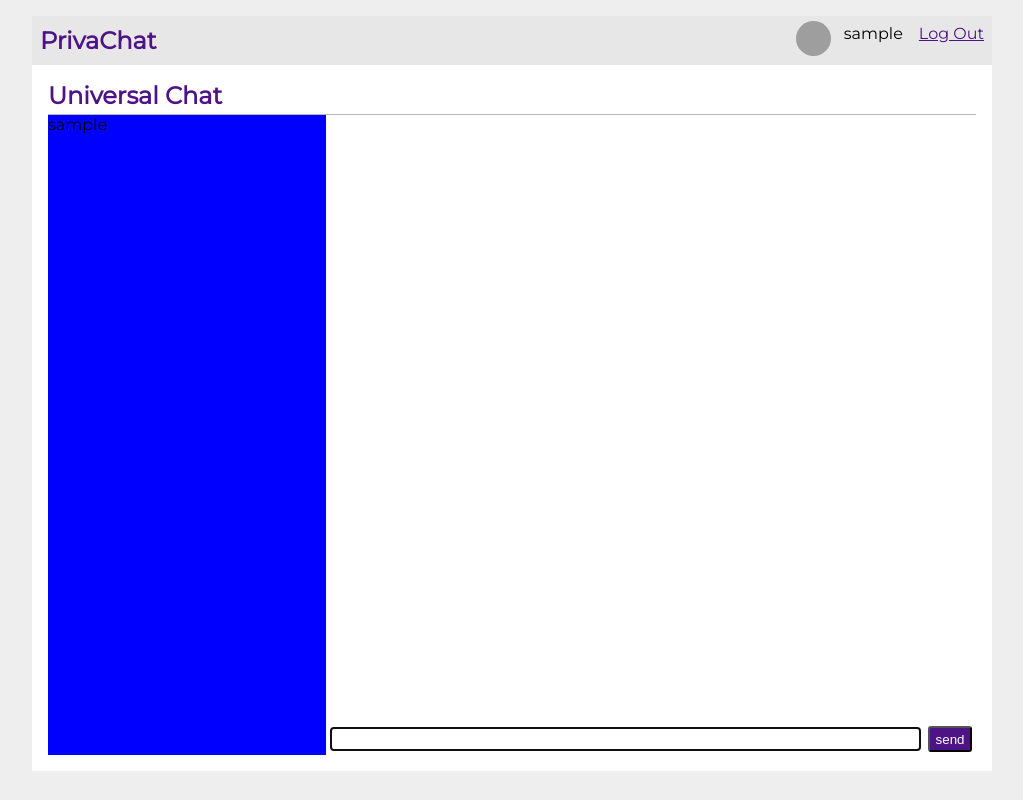
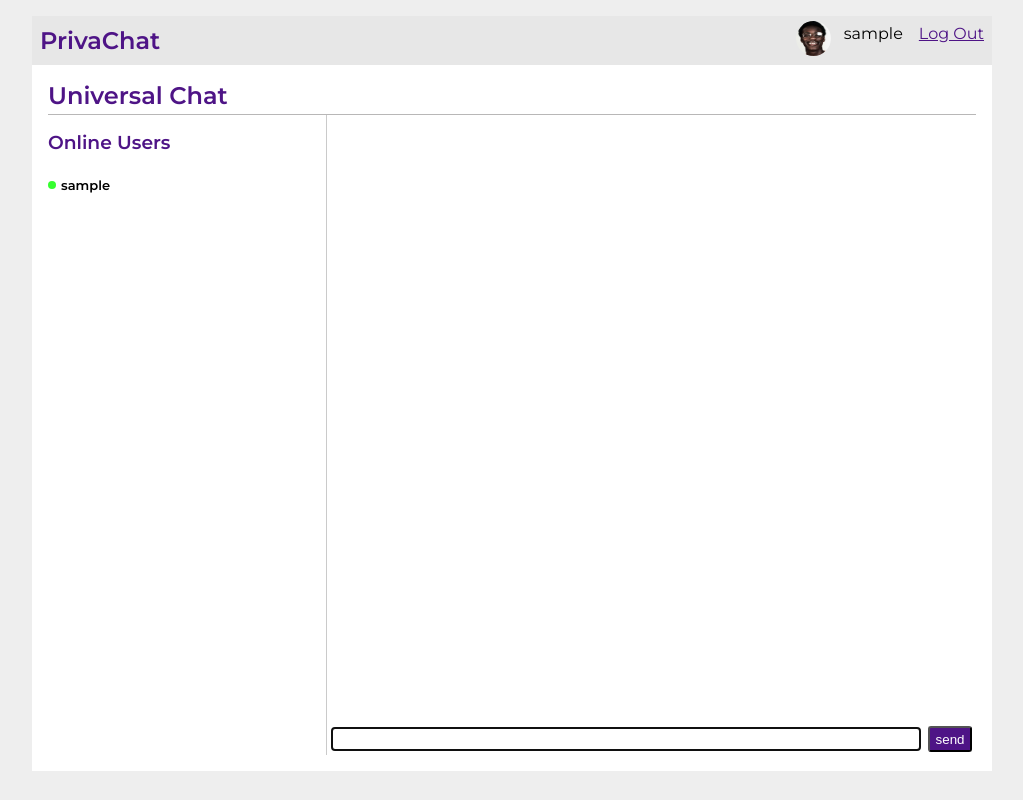
Before and after one commit to robwayne/privachat, a Flask app: template server/templates/index.html in a window 1280 px wide. Shown: the whole page, without its empty margins (128-1151 px from the left). Run offline with Flask 2, Linux system fonts and the light colour scheme; the visitor is signed in with stand-in values (Sample User, id 1); data comes from the database, SQL or seed files in the repository; the template is opened without the code that fills it: most values are stand-ins (such as "Sample title", 1, 10 or a date in 2020); grey boxes are pictures that could not be loaded.

Commit message:
working on images

```diff
--- a/blueprints/auth.py
+++ b/blueprints/auth.py
@@ -1,14 +1,31 @@
 import os
 from pathlib import Path
 import functools
-from flask import (Blueprint, flash, g, redirect,
-                   render_template, request, session, url_for, current_app)
+from flask import (
+	Blueprint,
+	flash, g,
+	redirect, render_template,
+	request, session,
+	url_for, current_app
+)
+
+from werkzeug.utils import secure_filename
 from werkzeug.security import check_password_hash, generate_password_hash
 
 from db.sqlitedb import getDatabase
 
 blueprint = Blueprint('auth', __name__, url_prefix='/auth')
 
+UPLOADS_FOLDER = os.path.realpath(os.path.join('static', 'images/uploads'))
+ALLOWED_EXTENSIONS = ["JPEG", "JPG", "PNG", "GIF"]
+
+def checkImageFilename(filename):
+	if filename != "" and "." in filename:
+		extension = filename.split(".")[1]
+		if extension.upper() in ALLOWED_EXTENSIONS:
+			return True
+
+	return False
 
 @blueprint.route('/register', methods=['GET', 'POST'])
 def register():
@@ -42,11 +59,14 @@ def register():
 		if error is None:
 			# if we have valid pwd and username we can then register the user
 			if profileImage:
-				uploadsDirPath = os.path.join(current_app.instance_path, 'images/uploads')
-				Path(uploadsDirPath).mkdir(parents=True, exist_ok=True)
-				if profileImage.filename != "":
-					imagePath = os.path.join(uploadsDirPath, profileImage.filename)
+				Path(UPLOADS_FOLDER).mkdir(parents=True, exist_ok=True)
+				if checkImageFilename(profileImage.filename):
+					secureFilename = secure_filename(profileImage.filename)
+					imagePath = os.path.realpath(os.path.join(UPLOADS_FOLDER, secureFilename))
+					print("IMAGE_PATH: ", imagePath, "STATIC: ", url_for('static', filename='images/uploads/man2.jpg'))
 					profileImage.save(imagePath)
+				else:
+					error = 'Image not supported! Try a different image'
 
 			hash_pwd = generate_password_hash(password)
 			query = 'INSERT INTO users (username, password, profile_img_url) values (?, ?, ?)'
@@ -115,7 +135,8 @@ def loadCurrentUser():
 @blueprint.route('/logout')
 def logout():
 	query = "UPDATE users SET isOnline = 0 WHERE id == ?"
-	database.execute(query, (session['user_id']))
+	database = getDatabase()
+	database.execute(query, (str(session['user_id'])))
 	database.commit()
 	session.clear()
 	return redirect(url_for('auth.login'))
--- a/server/static/main.js
+++ b/server/static/main.js
@@ -1,3 +1,4 @@
+$(document).ready(() => {
     var scrolled = false;
     function updateScroll(){
         if(!scrolled){
@@ -12,3 +13,10 @@ $("#chat-container").on('scroll', function(){
     });
 
     setInterval(() => updateScroll(), 5000);
+
+    $(".online-user").click(() => {
+        $.getJSON('/test', data => {
+            console.log(data);
+        });
+    })
+});
--- a/server/static/styles.css
+++ b/server/static/styles.css
@@ -271,6 +271,31 @@ html {
     max-width: 30%;
     height: 100%;
     max-height: 100%;
-    background: blue;
     overflow-y: auto;
+    border-right: 1px solid rgb(202, 202, 202);
   }
+
+  .online-user {
+    font-size: 13px;
+    color: #000;
+    font-weight: 600;
+    height: 30px;
+    max-height: 35px;
+    display: flex;
+    justify-content: flex-start;
+    align-items: center;
+  }
+
+  .onlineStatus {
+    max-width: 10px;
+    width: 8px;
+    height: 8px;
+    max-height: 10px;
+    border-radius: 50%;
+    background-color: grey;
+    margin-right: 5px;
+  }
+
+  .online {
+    background-color: rgb(54, 255, 47);
+  }
--- a/server/templates/base.html
+++ b/server/templates/base.html
@@ -2,7 +2,7 @@
 <head>
   <title>NYU - PrivaChat </title>
   <link rel="stylesheet" href="{{ url_for('static', filename='styles.css') }}">
-  <link href="https://fonts.googleapis.com/css2?family=Montserrat:wght@300;400&display=swap" rel="stylesheet">
+  <link href="https://fonts.googleapis.com/css2?family=Montserrat:wght@300;400;600&display=swap" rel="stylesheet">
   <script src="https://ajax.aspnetcdn.com/ajax/jQuery/jquery-3.4.1.min.js"></script>
   <script src="{{ url_for('static', filename='main.js') }}"></script>
 </head>
@@ -10,7 +10,7 @@
   <h1><a href="{{ url_for('index') }}">PrivaChat</a></h1>
   <ul>
     {% if g.user %}
-		  <li><img class="user-prof-pic" src="{{ g.user['profile_img_url'] }}"></li>
+		  <li><img class="user-prof-pic" src="{{ url_for('static', filename='images/uploads/robert.jpg') }}"></li>
       <li><span>{{ g.user['username'] }}</span>
       <li><a href="{{ url_for('auth.logout') }}">Log Out</a>
     {% else %}
--- a/server/templates/index.html
+++ b/server/templates/index.html
@@ -8,8 +8,12 @@
   <div class="main-container">
     <div class="user-list">
       <div class="online-users">
+        <h3>Online Users</h3>
         {% for user in onlineUsers %}
-          <div class="online-user">{{ user['username'] }}</div>
+          <div class="online-user">
+            <span class="onlineStatus online"></span>
+            {{ user['username'] }}
+          </div>
         {% endfor %}
       </div>
     </div>
@@ -19,7 +23,7 @@
           <div {% if g.user['username'] == message['sender'] %} class="message users-message" {% else %} class="message" {% endif %}>
             <div class="user-msg-info">
              <!-- <img src="{{ message['profile_img_url'] }}"> -->
-				 	    <img src="/Users/admin/Downloads/Privachat/instance/images/uploads/man2.jpg">
+				 	    <img src="https://www.fillmurray.com/50/50">
 				 	    <p> {{ message['sender'] }} </p>
 				    </div>
 				    <div class="message-detail">
```
Also changed, not shown: blueprints/messages.py (+4 -4 lines), server/static/images/uploads/man2.jpg (added), static/images/uploads/robert.jpg (added), static/images/uploads/ruben.png (added). Lines whose indentation alone changed are shown as unchanged.
